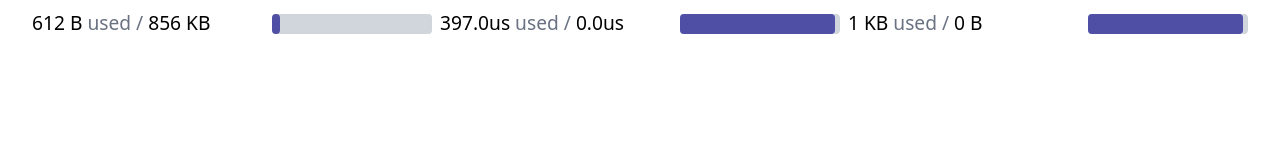
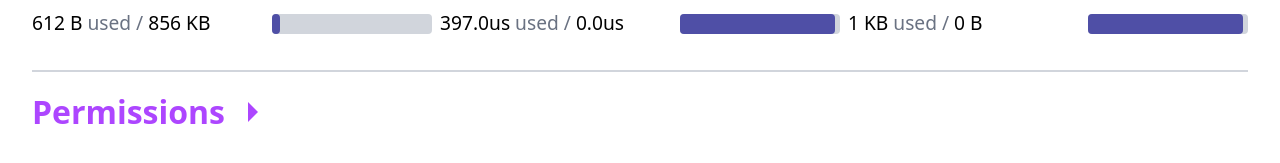
Before and after one commit to grzdev/ultra-testnet, a Next.js app: page / in a window 1280 px wide. Shown: the part 497-660 px from the top of the page. Built offline with nearby package versions, Linux system fonts and the light colour scheme.

Commit message:
feat: permissions div

```diff
--- a/app/page.tsx
+++ b/app/page.tsx
@@ -7,6 +7,9 @@ import { MdClose } from 'react-icons/md'
 import { FaSearch } from 'react-icons/fa'
 import { CgProfile } from 'react-icons/cg'
 import { PieArcLabel, PieArcSeries, PieChart } from 'reaviz'
+import { IoMdArrowDropright } from 'react-icons/io'
+import { IoMdArrowDropdown } from 'react-icons/io'
+import { HiArrowTurnLeftUp } from 'react-icons/hi2'
 
 export default function Home() {
   const [searchValue, setSearchValue] = useState('')
@@ -27,11 +30,18 @@ export default function Home() {
     { key: 'AVAILABLE FUNDS', data: 70 },
   ]
 
+  //toggle permissions
+  const [isPermissionsOpen, setIsPermissionsOpen] = useState(false)
+
+  const togglePermissions = () => {
+    setIsPermissionsOpen(!isPermissionsOpen)
+  }
+
   return (
     <div className="relative">
       <Navbar />
 
-      {/* search bar */}
+      {/* mobile search bar */}
       <div className="flex justify-center items-center h-[6rem] md:h-[0] mt-[-1rem] bg-[#7650C7] ">
         <div className="flex md:hidden text-center relative  ">
           <input
@@ -79,6 +89,7 @@ export default function Home() {
 
         <div className="w-full h-[0.1rem] bg-gray-300" />
 
+        {/* desktop pie chart */}
         <div className="hidden md:flex flex-row justify-between items-center ">
           <PieChart
             id="simple"
@@ -93,7 +104,6 @@ export default function Home() {
               />
             }
           />
-
           <div className="flex flex-col justify-center items-end gap-[0.5rem]">
             <h1 className="text-[1.3rem] font-normal">
               Staked for Power - <span className="font-semibold">10.00000000 UOS</span>
@@ -107,6 +117,7 @@ export default function Home() {
           </div>
         </div>
 
+        {/* mobile pie chart */}
         <div className="flex md:hidden flex-col justify-center items-center">
           <PieChart
             id="simple"
@@ -121,7 +132,6 @@ export default function Home() {
               />
             }
           />
-
           <div className="flex flex-col justify-center items-center gap-[0.2rem]">
             <h1 className="text-[1rem] font-normal">
               Staked for Power - <span className="font-semibold">10.00000000 UOS</span>
@@ -137,7 +147,8 @@ export default function Home() {
 
         <div className="w-full h-[0.1rem] bg-gray-300 mt-[1rem] md:mt-[0]" />
 
-        <div className="mb-[14rem] mt-[1rem] gap-[2rem] md:gap-[0] flex flex-col md:flex-row w-full justify-between items-center">
+        {/* stats div */}
+        <div className=" mt-[1rem] gap-[2rem] md:gap-[0] flex flex-col md:flex-row w-full justify-between items-center">
           {/* RAM div`` */}
           <div className="flex flex-col gap-[0.7rem] md:gap-[1rem]">
             <div className="flex flex-row w-full md:w-[25rem] justify-between items-start ">
@@ -208,6 +219,46 @@ export default function Home() {
             </div>
           </div>
         </div>
+
+        <div className="w-full h-[0.1rem] bg-gray-300 mt-[1rem] md:mt-[2rem]" />
+
+        {/* permissions */}
+        <div className="mb-[5rem] mt-[1rem]">
+          <div
+            className="text-[1.1rem] text-purple-500 cursor-pointer md:text-[2rem] flex flex-row items-center gap-[0.5rem] font-semibold md:font-bold"
+            onClick={togglePermissions}
+          >
+            Permissions{' '}
+            <span className="text-[2.5rem]">
+              {isPermissionsOpen ? <IoMdArrowDropdown /> : <IoMdArrowDropright />}
+            </span>
+          </div>
+
+          <div
+            className={`overflow-hidden transition-all duration-300 ease-in-out ${
+              isPermissionsOpen ? 'max-h-[500px] opacity-100' : 'max-h-0 opacity-0'
+            }`}
+          >
+            <div className="p-2 md:p-4 bg-gray-100 rounded-lg">
+              <div className="w-[20rem] md:w-[50rem] h-[6rem] md:h-[4rem] text-[0.8rem] md:text-[1.1rem] font-semibold flex flex-col md:flex-row gap-[0.5rem] md:gap-[1rem] px-[0.5rem] md:px-[2rem] bg-white rounded-lg shadow-md flex justify-center md:justify-start items-start md:items-center">
+                <h1 className="mr-[0] md:mr-[2rem]">owner</h1>
+                <h1>+1/1</h1>
+                <h1>EOS7PN5NHRkcoh1QJbeXtt2UKYENKEmNpjBVD</h1>
+              </div>
+              <div className="flex flex-row ml-[0.2rem] md:ml-[1rem]">
+                <h1 className="text-[2rem] md:text-[3rem] font-semibold">
+                  <HiArrowTurnLeftUp />
+                </h1>
+
+                <div className="w-[20rem] mt-[1rem] md:w-[50rem] h-[6rem] md:h-[4rem] text-[0.8rem] md:text-[1.1rem] font-semibold flex flex-col md:flex-row gap-[0.5rem] md:gap-[1rem] px-[0.5rem] md:px-[2rem] bg-white rounded-lg shadow-md flex justify-center md:justify-start items-start md:items-center">
+                  <h1 className="mr-[0] md:mr-[2rem]">active</h1>
+                  <h1>+1/1</h1>
+                  <h1>EOS7PN5NHRkcoh1QJbeXtt2UKYENKEmNpjBVD</h1>
+                </div>
+              </div>
+            </div>
+          </div>
+        </div>
       </div>
     </div>
   )
```
